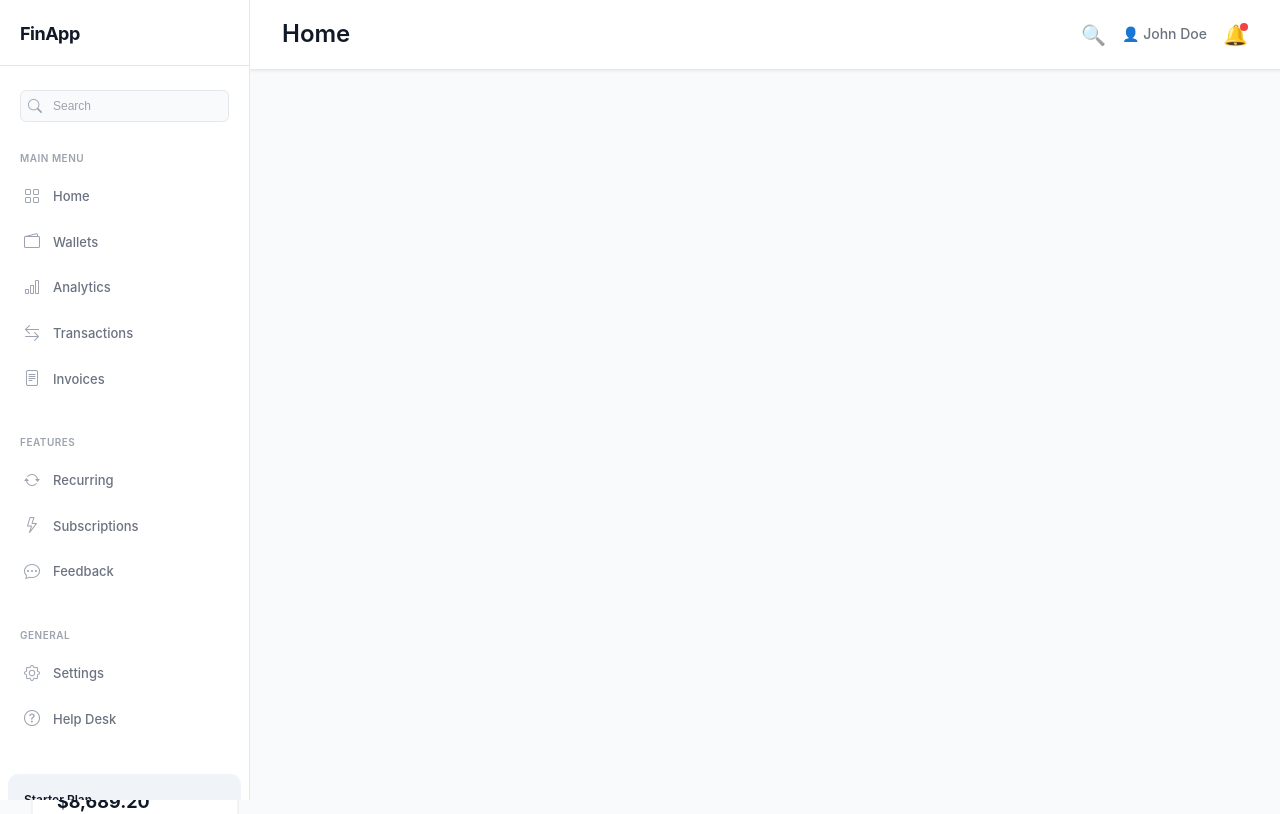
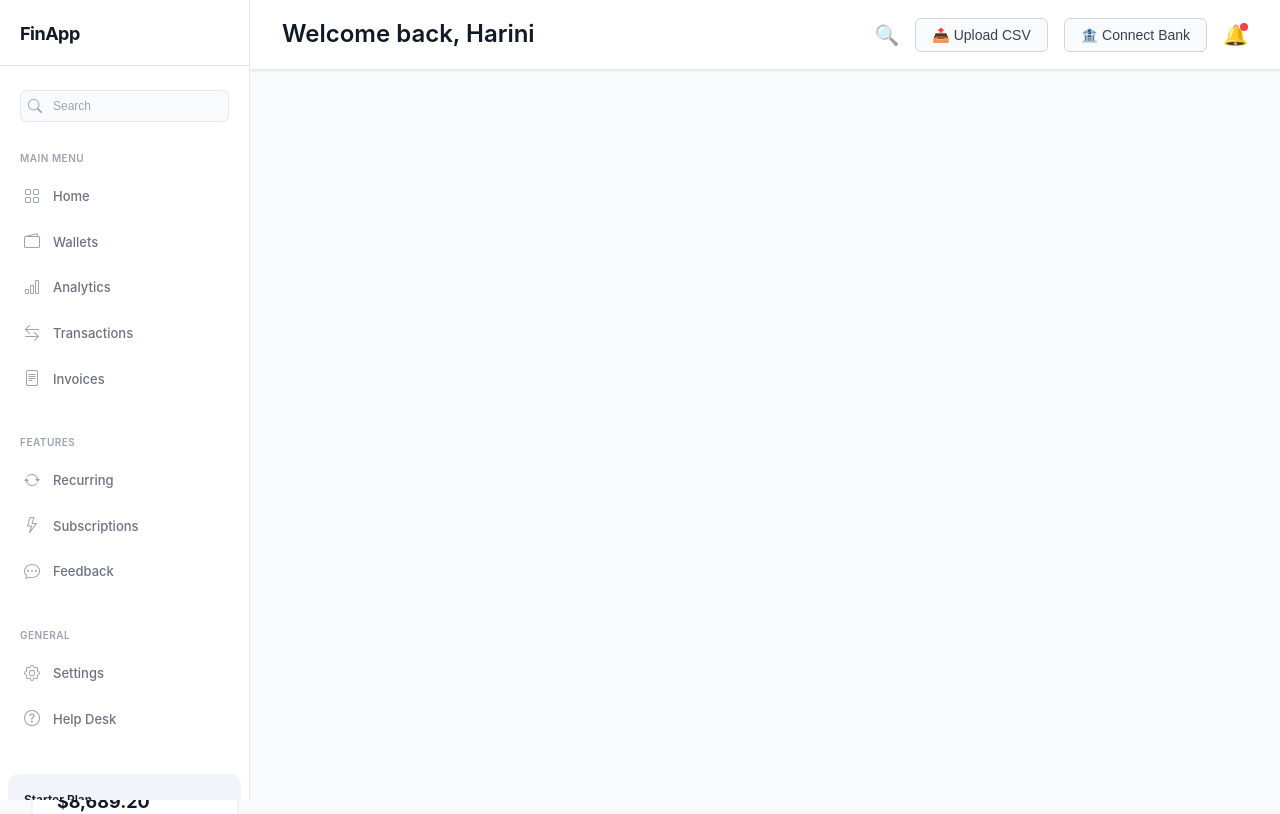
Before and after one commit to ShivaHariniB/ai-finance-ui, a React (Create React App) app: page / in a window 1280 px wide. Shown: the top 814 px of the page. Built offline with nearby package versions, Linux system fonts and the light colour scheme.

Commit message:
Added CSV upload button in Header.js ,created file parsing logic

```diff
--- a/src/components/layout/Header.css
+++ b/src/components/layout/Header.css
@@ -75,6 +75,31 @@
   border-radius: 50%;
 }
 
+.upload-csv-btn,
+.connect-bank-btn {
+  padding: 8px 16px;
+  border: 1px solid #d1d5db;
+  background-color: #f9fafb;
+  color: #374151;
+  font-size: 14px;
+  font-weight: 500;
+  border-radius: 6px;
+  cursor: pointer;
+  transition: all 0.2s ease;
+}
+
+.upload-csv-btn:hover,
+.connect-bank-btn:hover {
+  background-color: #f3f4f6;
+  border-color: #9ca3af;
+  color: #111827;
+}
+
+.upload-csv-btn:active,
+.connect-bank-btn:active {
+  transform: scale(0.98);
+}
+
 /* Responsive */
 @media (max-width: 767px) {
   .header {
--- a/src/components/layout/Header.js
+++ b/src/components/layout/Header.js
@@ -1,15 +1,79 @@
-import React from "react";
+import React, { useState } from "react";
 import "./Header.css";
 
 export default function Header() {
+  const [transactions, setTransactions] = useState([]);
+  const fileInputRef = React.useRef(null);
+
+  // Function to parse CSV string into JSON
+  const parseCSV = (csvText) => {
+    const lines = csvText.trim().split("\n");
+    const headers = lines[0].split(",").map((h) => h.trim().toLowerCase());
+
+    const parsed = lines.slice(1).map((line) => {
+      const values = line.split(",").map((v) => v.trim());
+      const row = {};
+
+      headers.forEach((header, index) => {
+        if (header === "amount") {
+          row[header] = parseFloat(values[index]) || 0;
+        } else {
+          row[header] = values[index];
+        }
+      });
+
+      // Add type field (income/expense) - default to expense if not specified
+      if (!row.type) {
+        row.type = row.amount < 0 ? "expense" : "income";
+      }
+
+      return row;
+    });
+
+    return parsed;
+  };
+
+  // Handle CSV file upload
+  const handleCSVUpload = (event) => {
+    const file = event.target.files[0];
+    if (!file) return;
+
+    const reader = new FileReader();
+    reader.onload = (e) => {
+      try {
+        const csvText = e.target.result;
+        const parsedData = parseCSV(csvText);
+        setTransactions(parsedData);
+        console.log("Parsed transactions:", parsedData);
+      } catch (error) {
+        console.error("Error parsing CSV:", error);
+      }
+    };
+    reader.readAsText(file);
+  };
+
+  const triggerCSVUpload = () => {
+    fileInputRef.current?.click();
+  };
+
   return (
     <header className="header">
       <div className="header-left">
-        <h2 className="page-title">Home</h2>
+        <h2 className="page-title">Welcome back, Harini</h2>
       </div>
       <div className="header-right">
         <button className="search-btn">🔍</button>
-        <span className="user-name">👤 John Doe</span>
+        <button className="upload-csv-btn" onClick={triggerCSVUpload}>
+          📤 Upload CSV
+        </button>
+        <button className="connect-bank-btn">🏦 Connect Bank</button>
+        <input
+          ref={fileInputRef}
+          type="file"
+          accept=".csv"
+          onChange={handleCSVUpload}
+          style={{ display: "none" }}
+        />
         <button className="notification-btn">🔔</button>
       </div>
     </header>
```
